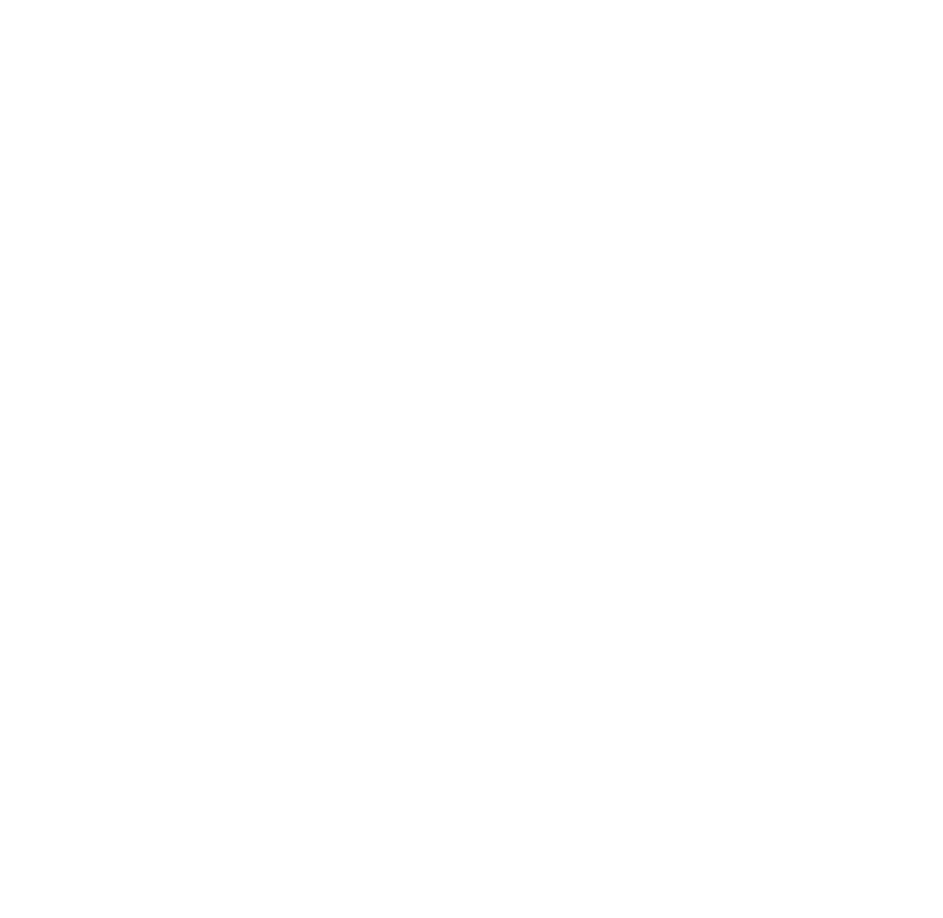
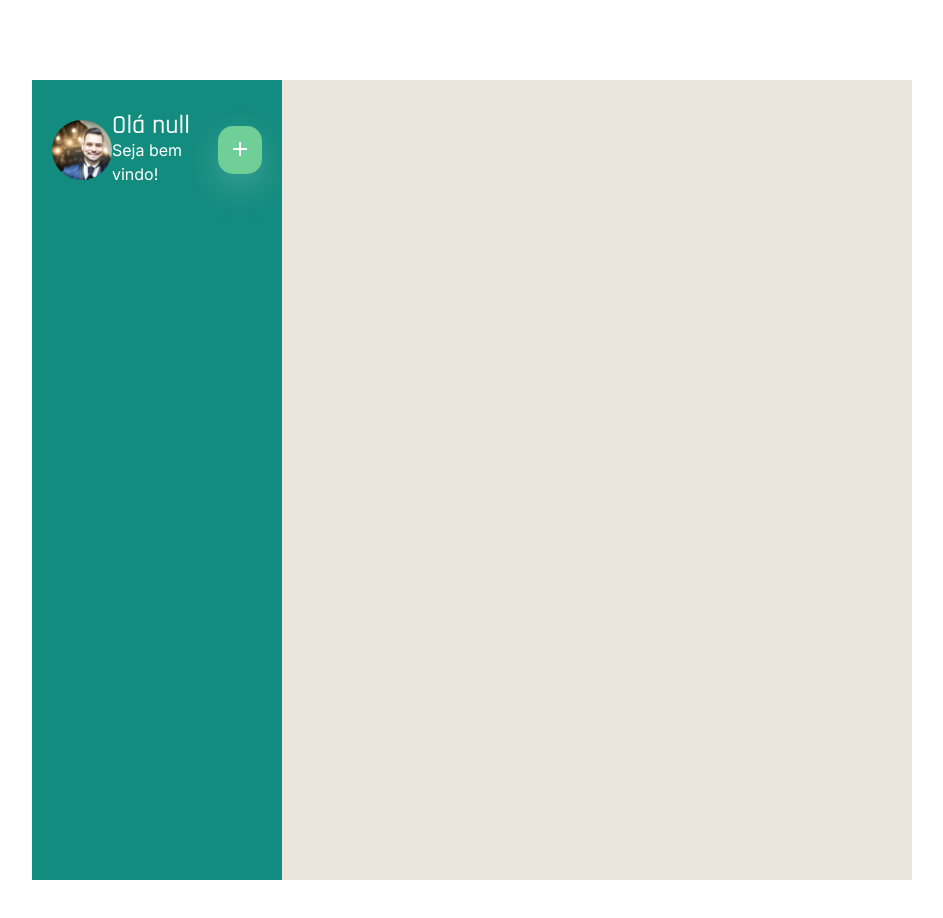
Before and after one commit to rafaellessa/chat_globo, a React (Create React App) app in the folder chat_client/: page / in a window 1280 px wide. Shown: the top 918 px of the page, without its empty margins (168-1111 px from the left). Before the commit the page ends 800 px from the top, so only its background shows below. Built offline with nearby package versions, Linux system fonts and the light colour scheme.

Commit message:
feat: create chat component

```diff
--- a/chat_client/src/screens/Chat/index.tsx
+++ b/chat_client/src/screens/Chat/index.tsx
@@ -1,9 +1,31 @@
-import React from 'react'
+import React, { useContext } from 'react'
+import Avatar from '../../components/Avatar'
+import './style.css'
+import { AuthContext } from '../../context/AuthContext'
+import { Add } from '@material-ui/icons'
 
-// import { Container } from './styles';
+import avatar from '../../assets/avatar.jpg'
 
 const Chat: React.FC = () => {
-  return <div />
+  const { user } = useContext(AuthContext)
+
+  return (
+    <div className='container'>
+      <div className="sidebar">
+        <div className="user-info">
+          <Avatar avatar={avatar}/>
+          <span className='info'>
+            <span className='title'>{`Olá ${user}`}</span>
+            <span className='subtitle'>Seja bem vindo!</span>
+          </span>
+          <button onClick={() => console.log('ajsakljsalk')} className='btn'>
+          <Add style={{ color: '#fff' }} />
+          </button>
+        </div>
+      </div>
+      <div className="message-box"></div>
+    </div>
+  )
 }
 
 export default Chat
--- /dev/null
+++ b/chat_client/src/screens/Chat/style.css
@@ -0,0 +1,64 @@
+
+.sidebar {
+
+}
+
+.container {
+  display: flex;
+  flex: 1;
+  padding: 80px 200px;
+  height: 800px;
+  justify-content: center;
+}
+
+.sidebar {
+  display: flex;
+  background-color: #128C7E;
+  flex: 1;
+  padding: 20px
+
+}
+
+.message-box {
+  display: flex;
+  flex: 3;
+  background-color: #ECE5DD;
+}
+
+.user-info {
+  display: flex;
+  flex-direction: row;
+  align-items: center;
+  justify-content: space-around;
+
+  height: 100px;
+  width: 100%;
+}
+
+.btn {
+  width: 48px;
+  height: 48px;
+  border-radius: 15px;
+  background-color: #6FCF97;
+  border: 0px;
+  box-shadow: 0 12px 35px 0 rgba(226, 227, 231, 0.25);
+}
+
+.info {
+  display: flex;
+  flex-direction: column;
+  color: #fff;
+  line-height: 24px;
+}
+
+.title {
+  font-family: Rajdhani;
+  font-weight: 500;
+  font-size: 26px;
+}
+
+.subtitle {
+  font-family: Inter;
+  font-weight: 500;
+  font-size: 16px;
+}
```
